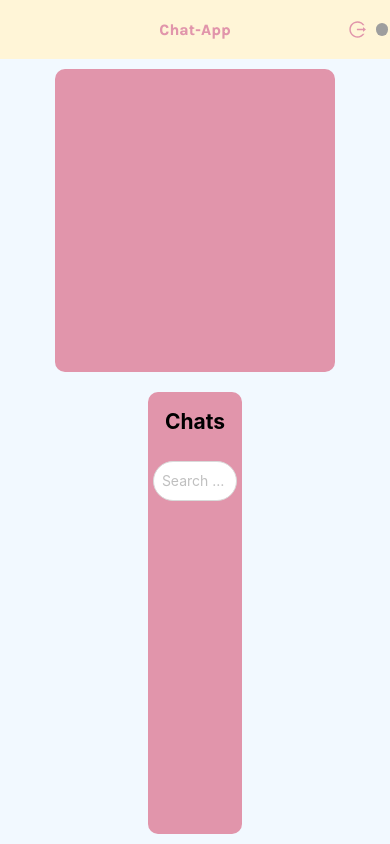
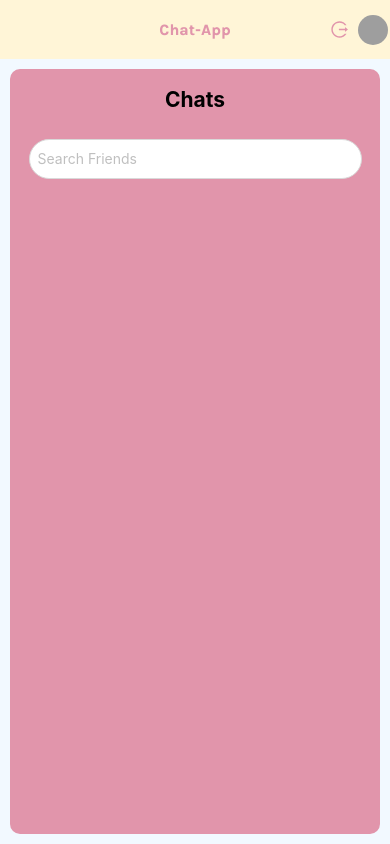
Before and after one commit to amitbaniya/ChatApp, a React (Create React App) app in the folder client/: page / in a window 390 px wide. Built offline with nearby package versions, Linux system fonts and the light colour scheme; no server answers; sample sign-in values are in the browser's storage; a web font is replaced by a local one.

Commit message:
Responsive Chat page
Chat page is responsive in all mobile, laptop and tablet.
in Mobile the chatroom disappears and only shows friends list when clicked in friends the chatRoom shows  and the friends list is hidden

```diff
--- a/client/src/components/UserList/UserList.css
+++ b/client/src/components/UserList/UserList.css
@@ -19,12 +19,12 @@
 .profile {
   background-image: var(--profile-bg);
   background-size: cover;
-  width: 3.1vw;
-  height: 3.2vw;
+  width: 30px;
+  height: 30px;
 }
 
 .friendDetails {
-  padding: 10px;
+  padding-left: 10px;
   display: flex;
   flex-direction: column;
   white-space: nowrap;
--- a/client/src/context/ChatContext.js
+++ b/client/src/context/ChatContext.js
@@ -13,7 +13,6 @@ export const ChatProvider = ({ children }) => {
 
   const addMessage = (message, chatRoomId) => {
     setMessages((prevMessages) => [...prevMessages, message]);
-    console.log(chatList);
     setChatList((prevChatList) =>
       prevChatList
         .map((chatRoom) =>
@@ -27,7 +26,6 @@ export const ChatProvider = ({ children }) => {
             new Date(a.lastMessage?.updatedAt)
         )
     );
-
   };
 
   const value = {
--- a/client/src/pages/ChatPage/ChatPage.css
+++ b/client/src/pages/ChatPage/ChatPage.css
@@ -4,14 +4,15 @@
   min-height: calc(100vh - 7vh);
   background-color: #f2f9ff;
   flex-direction: row;
-  flex-wrap: wrap;
+  flex-wrap: wrap-reverse;
   overflow-y: hidden;
 }
 
 .chatRoom {
+  flex-grow: 5;
   display: flex;
   flex-direction: column;
-  width: 72%;
+
   margin: 10px;
   max-height: calc(100vh - 9.5vh);
   background-color: #e195ab;
@@ -19,10 +20,11 @@
 }
 
 .chats {
-  width: 24%;
+  flex-grow: 1;
   height: auto;
   margin: 10px;
   border-radius: 10px;
+  backdrop-filter: 10px;
   background-color: #e195ab;
   display: flex;
   flex-direction: column;
@@ -52,3 +54,26 @@
   border-top-right-radius: 10px;
   overflow: auto;
 }
+
+@media screen and (max-width: 480px) {
+  .chatRoom {
+    display: none;
+  }
+
+  .chats.hide {
+    display: none;
+  }
+
+  .chatRoom.show {
+    display: flex;
+  }
+}
+
+@media (max-width: 768px) and (min-width: 481px) {
+  .chatRoom {
+    flex-grow: 6;
+  }
+  .chats {
+    flex-grow: 0.1;
+  }
+}
--- a/client/src/pages/ChatPage/ChatPage.js
+++ b/client/src/pages/ChatPage/ChatPage.js
@@ -5,7 +5,7 @@ import { useChat } from "../../context/ChatContext";
 import { Layout, Input, Spin } from "antd";
 import UserList from "../../components/UserList/UserList";
 import { handleSearch, handleChatRoom, ChatList } from "./Functions";
-import { Outlet, useNavigate } from "react-router-dom";
+import { Outlet, useLocation, useNavigate } from "react-router-dom";
 
 function ChatPage() {
   const [searchTerm, setSearchTerm] = useState("");
@@ -13,7 +13,9 @@ function ChatPage() {
   const [error, setError] = useState("");
   const { user } = useAuth();
   const { setCurrentChat, setChatList } = useChat();
+  const [showChat, setShowChat] = useState(false);
   const navigate = useNavigate();
+  const location = useLocation();
 
   useEffect(() => {
     if (!searchTerm) {
@@ -30,6 +32,14 @@ function ChatPage() {
     return () => clearTimeout(timer);
   }, [searchTerm]); // eslint-disable-line react-hooks/exhaustive-deps
 
+  useEffect(() => {
+    if (location.pathname === "/") {
+      setShowChat(false);
+    } else {
+      setShowChat(true);
+    }
+  }, [location]);
+
   const onUserClick = async (friend) => {
     const chatRoom = await handleChatRoom(
       user.id,
@@ -39,13 +49,14 @@ function ChatPage() {
     );
     setCurrentChat(friend);
     navigate(`/${chatRoom._id}`);
+    setShowChat(true);
   };
   return (
     <Layout className="chatPage">
-      <section className="chatRoom">
+      <section className={`chatRoom ${showChat ? "show" : ""}`}>
         <Outlet />
       </section>
-      <section className="chats">
+      <section className={`chats ${showChat ? "hide" : ""}`}>
         <h1>Chats</h1>
         <Input
           placeholder="Search Friends"
```
